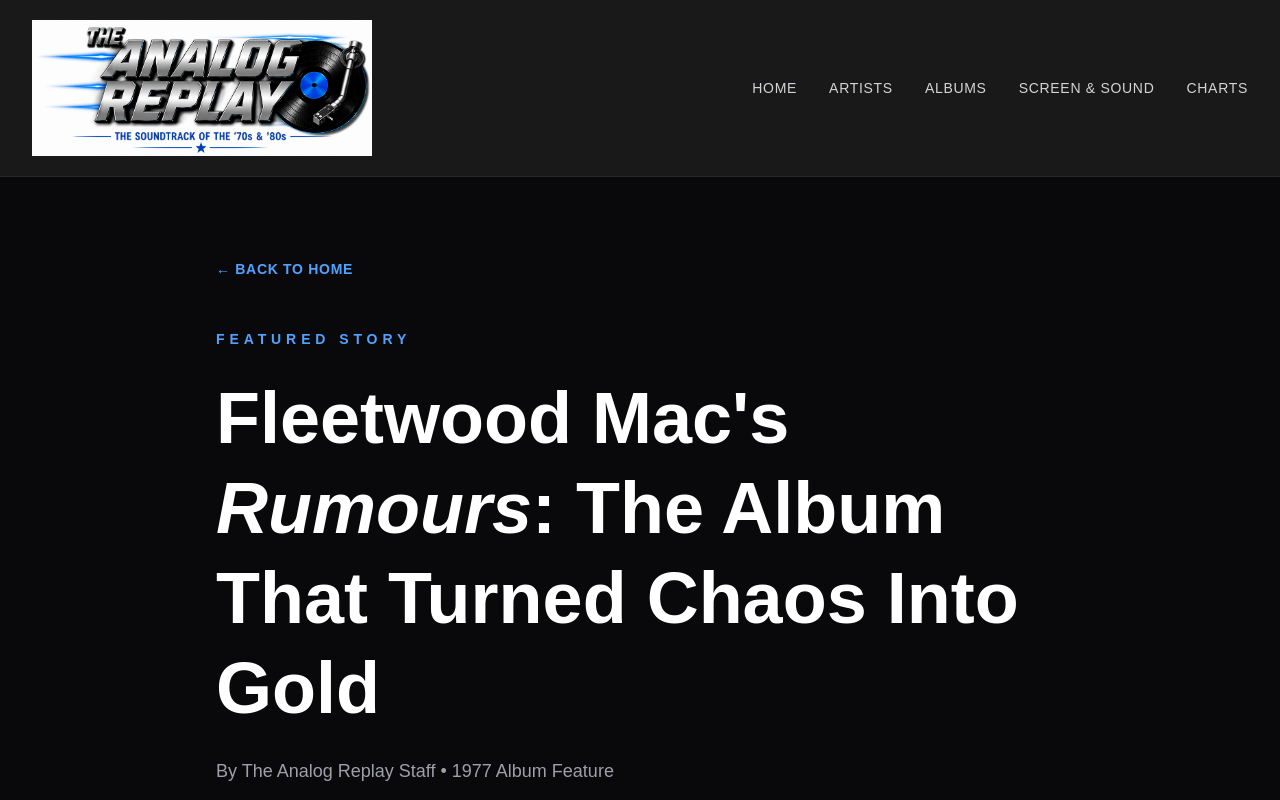
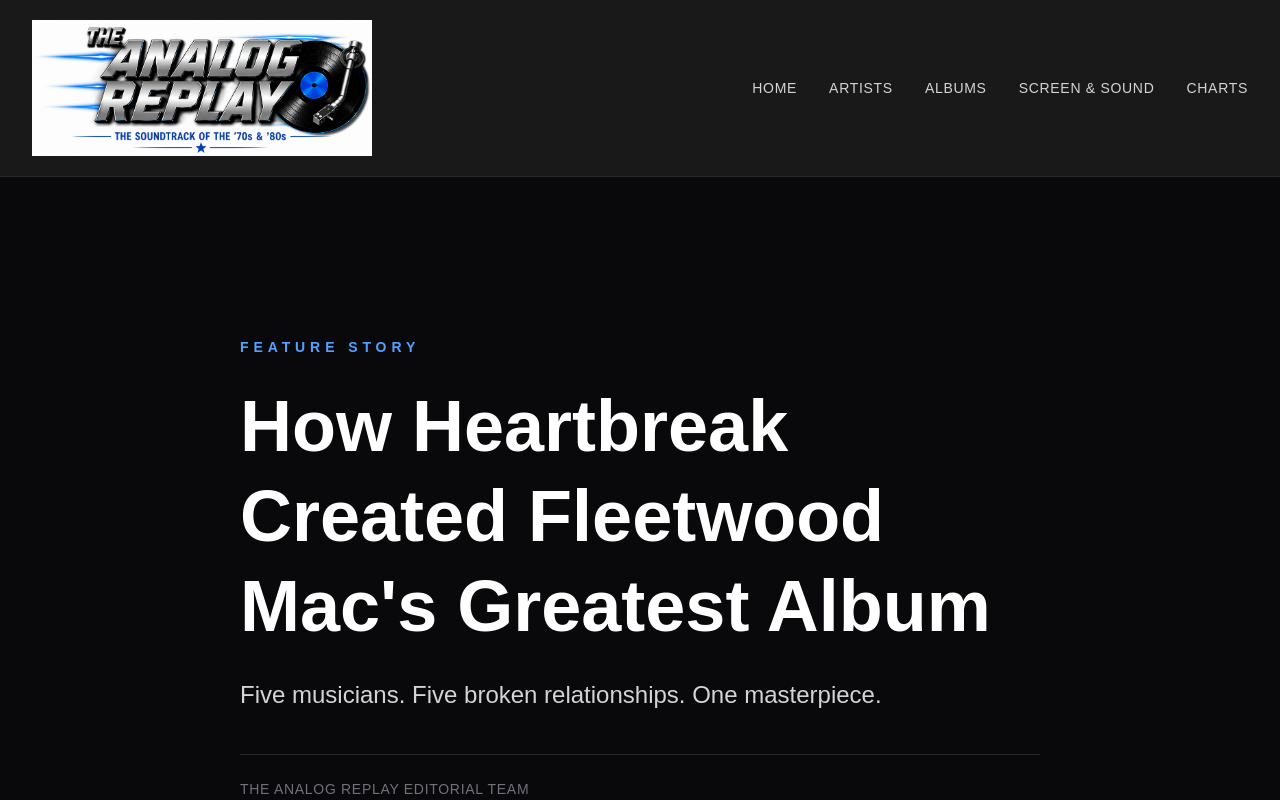
Before and after one commit to SJohn28/the-analog-replay, a Next.js app: page /articles/rumours in a window 1280 px wide. Shown: the top 800 px of the page. Built offline with nearby package versions, Linux system fonts and the light colour scheme.

Commit message:
Add reusable article header and first article page

```diff
--- a/app/articles/rumours/page.tsx
+++ b/app/articles/rumours/page.tsx
@@ -1,3 +1,4 @@
+import ArticleHeader from "@/components/article/ArticleHeader";
 import Link from "next/link";
 import Header from "../../../components/layout/Header";
 
@@ -8,32 +9,25 @@
 
       <main className="min-h-screen bg-zinc-950 text-white">
         <article className="mx-auto max-w-4xl px-6 py-20">
-          <Link
+         <ArticleHeader
+  category="Feature Story"
+  title="How Heartbreak Created Fleetwood Mac's Greatest Album"
+  subtitle="Five musicians. Five broken relationships. One masterpiece."
+  author="The Analog Replay Editorial Team"
+  date="July 2026"
+/>
+<Link
             href="/"
             className="text-sm font-bold uppercase tracking-wider text-blue-400 hover:text-blue-300"
           >
             ← Back to Home
           </Link>
 
-          <p className="mt-12 text-sm font-bold uppercase tracking-[0.35em] text-blue-400">
-            Featured Story
-          </p>
 
-          <h1 className="mt-6 text-5xl font-black leading-tight md:text-7xl">
-            Fleetwood Mac&apos;s <em>Rumours</em>: The Album That Turned Chaos
-            Into Gold
-          </h1>
-
-          <p className="mt-6 text-lg text-zinc-400">
-            By The Analog Replay Staff • 1977 Album Feature
-          </p>
-
-          <div className="mt-12 rounded-3xl border border-zinc-800 bg-gradient-to-br from-zinc-900 via-blue-950 to-black p-10">
             <p className="text-2xl font-bold leading-relaxed text-white">
               Heartbreak, tension, and studio perfection collided to create one
               of the defining albums of the 1970s.
             </p>
-          </div>
 
           <div className="prose prose-invert prose-lg mt-12 max-w-none prose-headings:text-white prose-a:text-blue-400">
             <p>
--- /dev/null
+++ b/components/article/ArticleHeader.tsx
@@ -0,0 +1,36 @@
+type ArticleHeaderProps = {
+  category: string;
+  title: string;
+  subtitle: string;
+  author: string;
+  date: string;
+};
+
+export default function ArticleHeader({
+  category,
+  title,
+  subtitle,
+  author,
+  date,
+}: ArticleHeaderProps) {
+  return (
+    <header className="mx-auto max-w-4xl px-6 pt-20 pb-12 text-white">
+      <p className="text-sm font-bold uppercase tracking-[0.35em] text-blue-400">
+        {category}
+      </p>
+
+      <h1 className="mt-6 text-5xl font-black leading-tight md:text-7xl">
+        {title}
+      </h1>
+
+      <p className="mt-6 max-w-2xl text-2xl leading-relaxed text-zinc-300">
+        {subtitle}
+      </p>
+
+      <div className="mt-10 border-t border-zinc-800 pt-6 text-sm uppercase tracking-wider text-zinc-500">
+        <p>{author}</p>
+        <p className="mt-2">{date}</p>
+      </div>
+    </header>
+  );
+}
--- /dev/null
+++ b/content/articles/fleetwood-mac-rumours.md
@@ -0,0 +1,33 @@
+# How Heartbreak Created Fleetwood Mac's Greatest Album
+
+*By Scott Johnson • The Analog Replay*
+
+---
+
+Few albums have ever transformed personal heartbreak into timeless music quite like *Rumours*. Released in 1977, Fleetwood Mac turned broken relationships, uncertainty, and emotional turmoil into one of the most celebrated albums in rock history.
+
+Behind every harmony was a story. Lindsey Buckingham and Stevie Nicks were no longer a couple. Christine and John McVie were divorcing. Mick Fleetwood's marriage was falling apart. Instead of allowing those fractures to destroy the band, they poured every emotion into the recording sessions.
+
+The result was an album that still resonates with listeners nearly five decades later.
+
+---
+
+## The Making of a Masterpiece
+
+Recording *Rumours* was anything but easy.
+
+The band spent months in California studios refining every note, rewriting arrangements, and recording countless takes. The perfectionism sometimes bordered on obsession, but it ultimately created one of the best-produced rock albums ever released.
+
+Songs like **Dreams**, **Go Your Own Way**, **The Chain**, and **Gold Dust Woman** became far more than hit singles—they became deeply personal reflections on relationships, heartbreak, and resilience.
+
+---
+
+## Why It Still Matters
+
+Nearly fifty years after its release, *Rumours* continues to inspire new generations of listeners.
+
+It remains one of the best-selling albums of all time because its themes are universal. Love, loss, hope, and moving forward never go out of style.
+
+That is why *Rumours* is more than just an album.
+
+It is one of rock's greatest stories.
```
